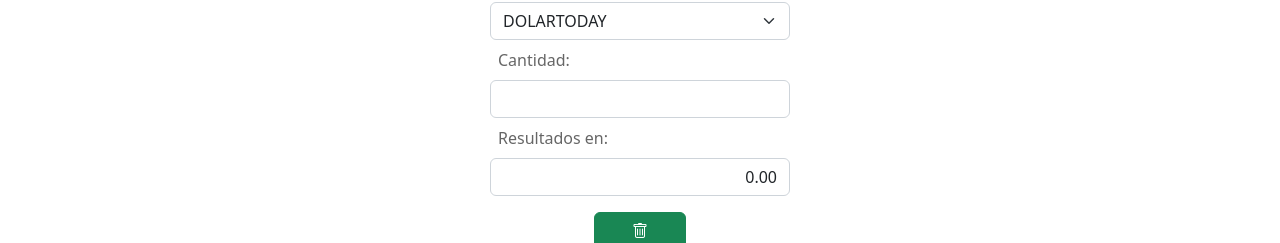
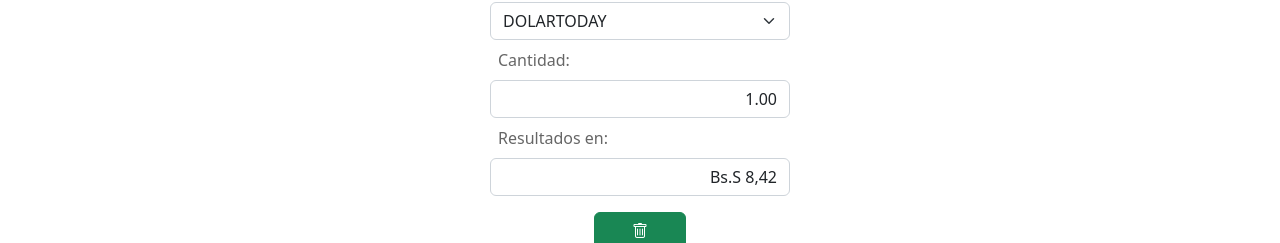
Before and after one commit to geniusss16/pagina-inventario-react, a React (Vite) app: page / in a window 1280 px wide. Shown: the part 336-579 px from the top of the page. Built offline with nearby package versions, Linux system fonts and the light colour scheme.

Commit message:
se afino el convertidor de divisa

```diff
--- a/src/assets/components/Convertidor.jsx
+++ b/src/assets/components/Convertidor.jsx
@@ -2,50 +2,38 @@
 import "../hojas-de-estilos/Convertidor.css"
 import { useState,useEffect } from 'react'
 
+export const Convertidor = () => {
 
-export const Convertidor = () => {
+  const estadoInicial = (Number(1.00).toFixed(2))
+
+   const [monto,setMonto] = useState (estadoInicial);
+   const [resultado,setResultado] = useState ("");
 
   const valores = [
    {
     moneda: "usa",
-    valor1: 8.31
+    valor1:  8.42
 
    }
 
   ]
 
- /*  useState((0).toFixed(2))
- */
+  useEffect(() =>{
 
-   /*  valor inicial del input 1 => */
-   const [monto,setMonto] = useState (Number().toFixed(2));
-   const [resultado,setResultado] = useState ("");
+   setResultado(monto * valores[0].valor1)
 
-
-   function actualizar () {
-
-
-   }
-
-
-    // useEffect(() => {
-    //  console.log(`prueba del primer input ${monto}`)
-
-    //  let midorilla = 3
-
-    //  setMonto2( midorilla )
-    //  console.log(`prueba del segundo input ${monto2}`)
-    // }, [monto]);
+  },[monto])
 
 
    function capturavalor1 (e) {
-    setMonto(e.target.value)
-    setResultado(monto * valores[0].valor1)
+    setMonto((e.target.value))
+   }
 
-   }
+   const reiniciarBT = () => { setMonto(estadoInicial)}
 
     console.log(`prueba del primer input ${monto}`)
     console.log(`prueba del segundo input ${resultado}`)
+    console.log(`prueba del segundo input ${(resultado).toLocaleString("es-VE", {style:"currency", currency:"VES"})}`)
 
   return (
     <>
@@ -58,11 +46,11 @@
         <option value="3">PERSONALIZADA</option>
     </select>
          <label type="text" className="colorgry col-12  label d-flex p-2"> Cantidad:</label>
-         <input type="number" className="form-control text-right" id="input1" name="input1" step="0.01" onChange={capturavalor1} ></input>
+         <input type="number" className="form-control text-right" id="input1" name="input1"  onChange={capturavalor1} value={(monto)}></input>
          <label type="text" className=" colorgry col-12  label d-flex p-2">Resultados en:</label>
-         <input type="number" className="form-control text-right " id="input1" name="input1"readOnly={true} value={Number(resultado).toFixed(2)}></input>
+         <input type="text" className="form-control text-right " id="input2" name="input2"readOnly={true} value={(resultado).toLocaleString("es-VE", {style:"currency", currency:"VES"})}></input>
          <div className="d-flex justify-content-center">
-           <button type="button" className="btn btn-success mt-3 col-4"><i className="bi bi-trash"></i></button>
+           <button type="button" className="btn btn-success mt-3 col-4"onClick={reiniciarBT}><i className="bi bi-trash" ></i></button>
          </div>
    </div>
  </div>
```
Also changed, not shown: src/helper/Api.js (added).
